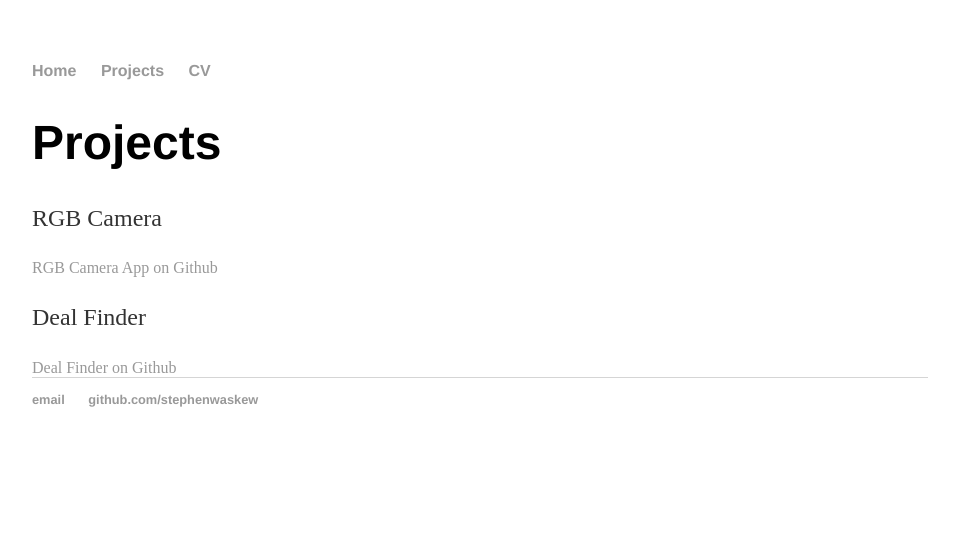
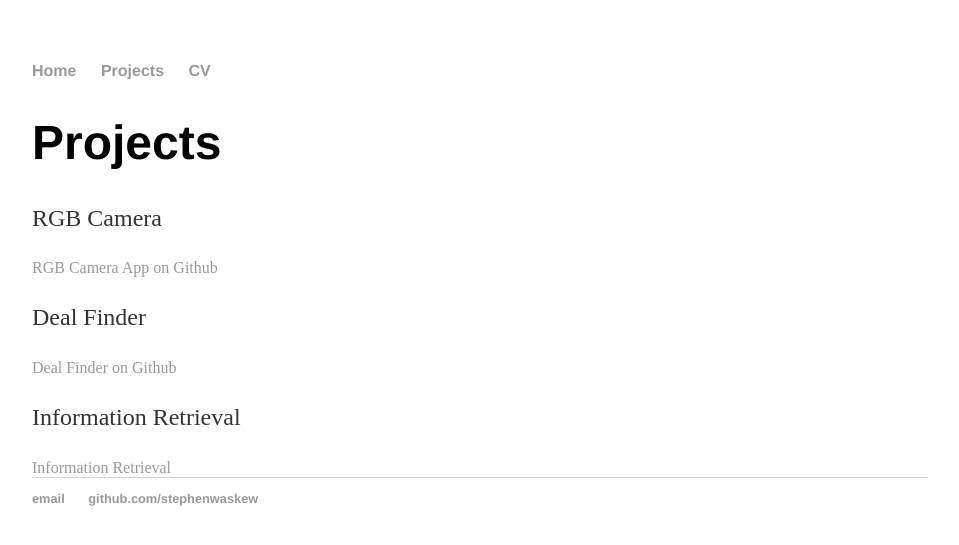
Before and after one commit to stephenwaskew/stephenwaskew.github.io, a Jekyll site: the page built from projects/index.html, in a window 1280 px wide. Shown: the top 545 px of the page, without its empty margins (160-1119 px from the left). Built offline with Jekyll 4.4.1, drawn with Linux system fonts in a browser that asks for light colours.

Commit message:
updated resume

```diff
--- a/projects/index.html
+++ b/projects/index.html
@@ -9,4 +9,6 @@ title: Projects
 			<a href="https://github.com/stephenwaskew/RGB_camera"> RGB Camera App on Github</a>
 			<p> Deal Finder </p>
 			<a href="https://github.com/stephenwaskew/deal_finder"> Deal Finder on Github</a>
+			<p> Information Retrieval </p>
+			<a href="https://github.com/stephenwaskew/information_retrieval"> Information Retrieval </a>
 		</div>
```
Also changed, not shown: 1 other file.
